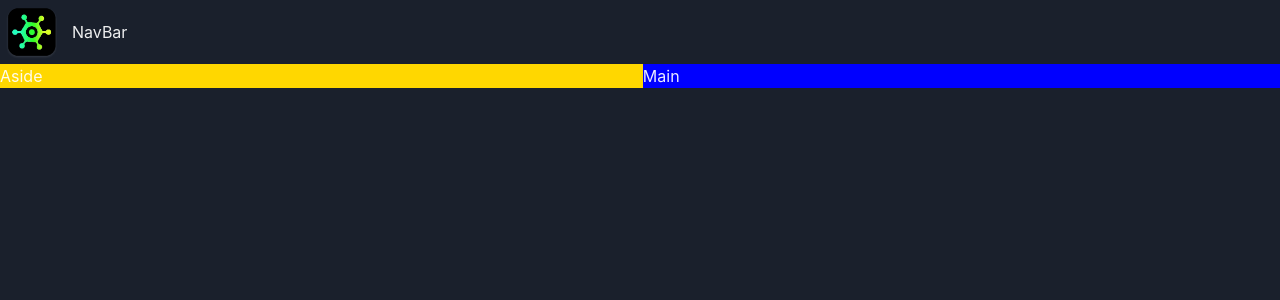
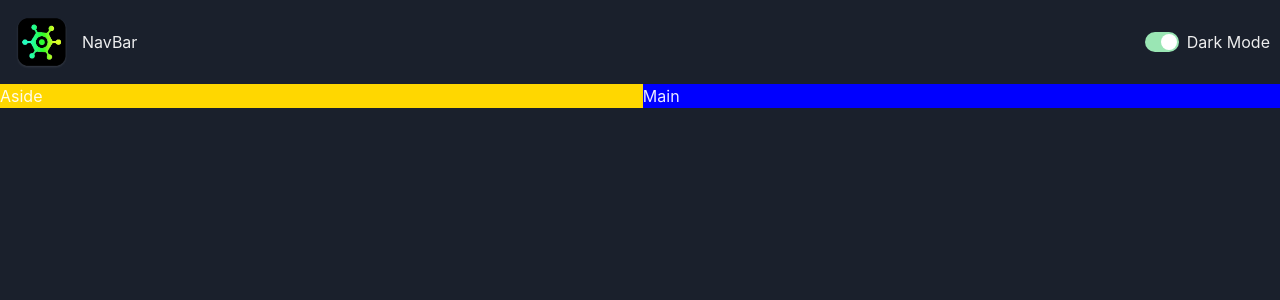
Before and after one commit to nasirmasud/gameHub, a React (Vite) app: page / in a window 1280 px wide. Shown: the top 300 px of the page. Built offline with nearby package versions, Linux system fonts and the light colour scheme.

Commit message:
Build the color mode switch.

```diff
--- a/src/components/NavBar.tsx
+++ b/src/components/NavBar.tsx
@@ -1,11 +1,15 @@
 import { HStack, Image, Text } from '@chakra-ui/react';
 import logoD from '../assets/logo-d.webp';
+import ThemeSwitcher from './ThemeSwitcher';
 
 const NavBar = () => {
   return (
-    <HStack>
-      <Image src={logoD} boxSize="64px" />
-      <Text>NavBar</Text>
+    <HStack justifyContent="space-between" padding="10px">
+      <HStack>
+        <Image src={logoD} boxSize="64px" />
+        <Text>NavBar</Text>
+      </HStack>
+      <ThemeSwitcher />
     </HStack>
   );
 };
--- /dev/null
+++ b/src/components/ThemeSwitcher.tsx
@@ -0,0 +1,18 @@
+import { HStack, Switch, Text, useColorMode } from '@chakra-ui/react';
+
+const ThemeSwitcher = () => {
+  const { toggleColorMode, colorMode } = useColorMode();
+
+  return (
+    <HStack>
+      <Switch
+        colorScheme="green"
+        isChecked={colorMode === 'dark'}
+        onChange={toggleColorMode}
+      />
+      <Text>Dark Mode</Text>
+    </HStack>
+  );
+};
+
+export default ThemeSwitcher;
```
